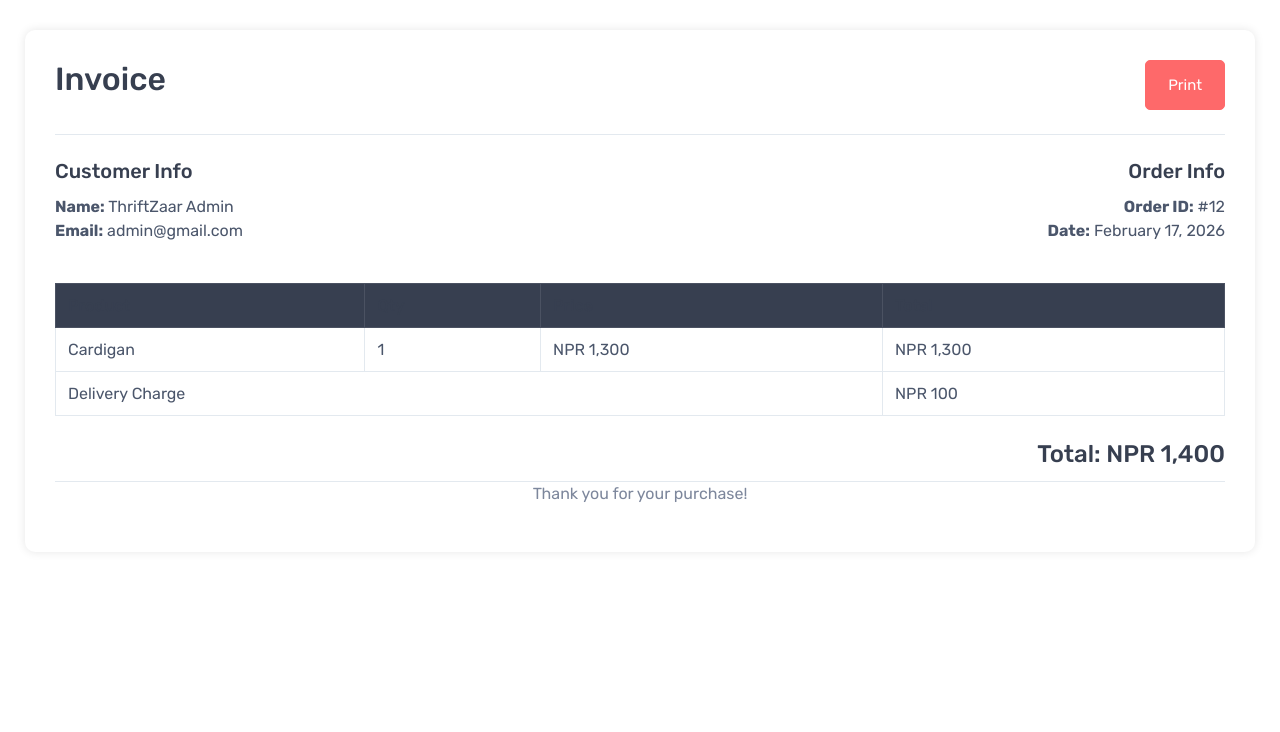
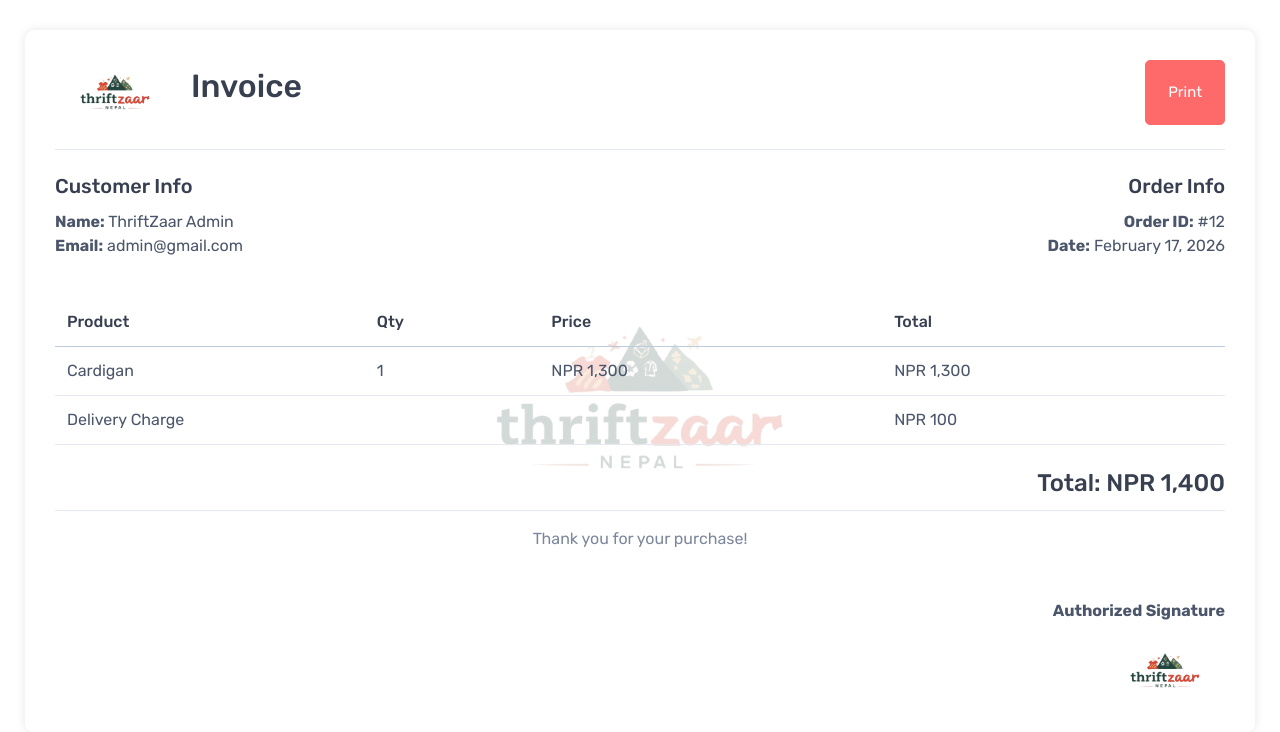
Before and after one commit to ST079/thriftzaar-nepal, a PHP site: page /thriftzaar-nepal/invoice.php?id=12 in a window 1280 px wide. Shown: the top 732 px of the page. Run offline with PHP 8.4, Linux system fonts and the light colour scheme; a user stored in the database is signed in; data comes from the database, SQL or seed files in the repository.

Commit message:
feat: enhance invoice layout and styling with logo and signature

```diff
--- a/invoice.php
+++ b/invoice.php
@@ -25,6 +25,7 @@ if ($order_res->num_rows == 0) {
 $order = $order_res->fetch_assoc();
 $order_items = json_decode($order['cart'], true);
 ?>
+<!DOCTYPE html>
 <html>
 
 <head>
@@ -32,6 +33,12 @@ $order_items = json_decode($order['cart'], true);
     <link rel="icon" type="image/x-icon" sizes="180x180" href="img/logo-icon.ico">
     <link href="css/theme.min.css" rel="stylesheet">
     <style>
+        *{
+            padding: 0;
+            margin: 0;
+            box-sizing: border-box;
+
+        }
         .invoice-box {
             background: #fff;
             padding: 30px;
@@ -40,9 +47,34 @@ $order_items = json_decode($order['cart'], true);
             box-shadow: 0 0 10px rgba(0, 0, 0, 0.1);
         }
 
+        .invoice-box::before {
+            content: "";
+            position: absolute;
+            top: 50%;
+            left: 50%;
+            width: 500px;
+            height: 500px;
+            background: url('img/logo-removebg.png') no-repeat center;
+            background-size: contain;
+            opacity: 0.2;
+            transform: translate(-50%, -50%);
+            z-index: 0;
+        }
+
+        .invoice-box * {
+            position: relative;
+            z-index: 1;
+        }
+
         @media print {
             button {
                 display: none !important;
+            }
+
+            .invoice-box::before {
+                -webkit-print-color-adjust: exact;
+                print-color-adjust: exact;
+                opacity: 0.2 !important;
             }
         }
     </style>
@@ -51,14 +83,14 @@ $order_items = json_decode($order['cart'], true);
 <body>
     <div class="container">
         <div class="invoice-box">
-
             <div class="d-flex justify-content-between mb-4">
-                <h2>Invoice</h2>
+                <div class="d-flex gap-3 align-items-center">
+                    <img src="img/logo-removebg.png" width="120">
+                    <h2>Invoice</h2>
+                </div>
                 <button onclick="window.print()" class="btn btn-primary">Print</button>
             </div>
-
             <hr>
-
             <div class="row mb-4 mt-4">
                 <div class="col-md-6">
                     <h5>Customer Info</h5>
@@ -78,8 +110,8 @@ $order_items = json_decode($order['cart'], true);
                 </div>
             </div>
 
-            <table class="table table-bordered">
-                <thead class="table-dark">
+            <table class="table  table-hover mb-0">
+                <thead>
                     <tr>
                         <th>Product</th>
                         <th>Qty</th>
@@ -113,7 +145,13 @@ $order_items = json_decode($order['cart'], true);
                 <h4>Total: NPR <?= number_format($grand_total, 0) ?></h4>
             </div>
             <hr>
-            <p class="text-center text-muted">Thank you for your purchase!</p>
+            <p class="text-center text-muted mt-3">Thank you for your purchase!</p>
+            <div class="row mt-5">
+                <div class="text-end">
+                    <p><strong>Authorized Signature</strong></p>
+                    <img src="img/logo-removebg.png" alt="Signature" width="120"><br>
+                </div>
+            </div>
         </div>
     </div>
 </body>
```
